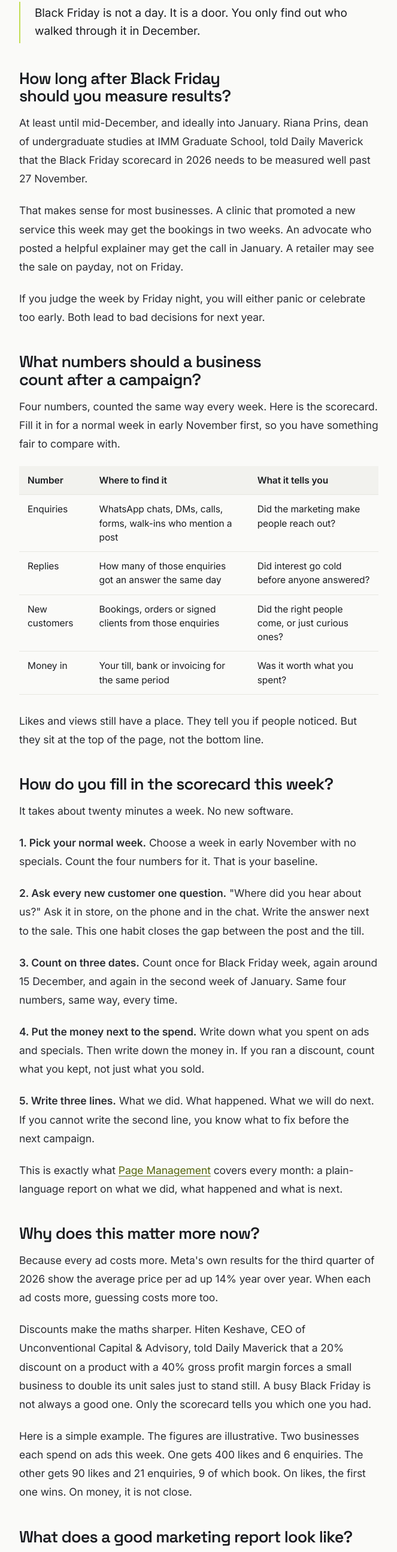
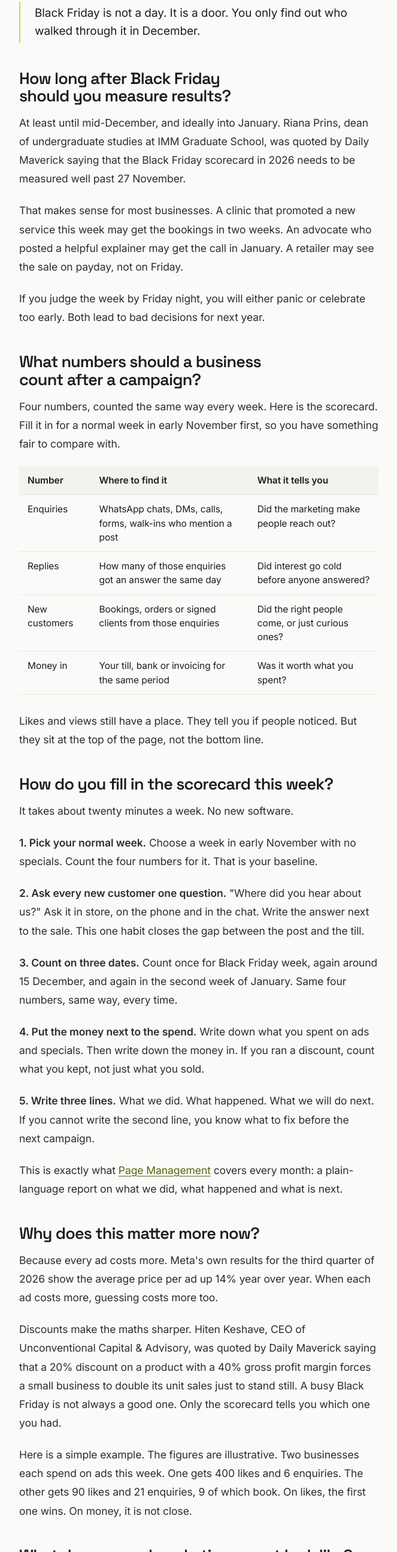
Before and after one commit to litsitsosibolla-boop/novapex, a plain HTML site: page blog/black-friday-scorecard/index.html in a window 1280 px wide. Shown: the part 1593-4180 px from the top of the page at 60% size, without its empty margins (308-971 px from the left). Drawn offline with Linux system fonts and the light colour scheme; a script that the page names is missing.

Commit message:
Draft: attribute quotes as quoted by Daily Maverick
Co-Authored-By: Claude Opus 5.5 <noreply@anthropic.com>
Claude-Session: https://claude.ai/code/session_012Dja7BHyJ7owAqMWshL5ub

```diff
--- a/blog/black-friday-scorecard/index.html
+++ b/blog/black-friday-scorecard/index.html
@@ -83,7 +83,7 @@
 
 <h2>How long after Black Friday should you measure results?</h2>
 
-<p>At least until mid-December, and ideally into January. Riana Prins, dean of undergraduate studies at IMM Graduate School, told Daily Maverick that the Black Friday scorecard in 2026 needs to be measured well past 27 November.</p>
+<p>At least until mid-December, and ideally into January. Riana Prins, dean of undergraduate studies at IMM Graduate School, was quoted by Daily Maverick saying that the Black Friday scorecard in 2026 needs to be measured well past 27 November.</p>
 
 <p>That makes sense for most businesses. A clinic that promoted a new service this week may get the bookings in two weeks. An advocate who posted a helpful explainer may get the call in January. A retailer may see the sale on payday, not on Friday.</p>
 
@@ -127,7 +127,7 @@
 
 <p>Because every ad costs more. Meta's own results for the third quarter of 2026 show the average price per ad up 14% year over year. When each ad costs more, guessing costs more too.</p>
 
-<p>Discounts make the maths sharper. Hiten Keshave, CEO of Unconventional Capital &amp; Advisory, told Daily Maverick that a 20% discount on a product with a 40% gross profit margin forces a small business to double its unit sales just to stand still. A busy Black Friday is not always a good one. Only the scorecard tells you which one you had.</p>
+<p>Discounts make the maths sharper. Hiten Keshave, CEO of Unconventional Capital &amp; Advisory, was quoted by Daily Maverick saying that a 20% discount on a product with a 40% gross profit margin forces a small business to double its unit sales just to stand still. A busy Black Friday is not always a good one. Only the scorecard tells you which one you had.</p>
 
 <p>Here is a simple example. The figures are illustrative. Two businesses each spend on ads this week. One gets 400 likes and 6 enquiries. The other gets 90 likes and 21 enquiries, 9 of which book. On likes, the first one wins. On money, it is not close.</p>
 
```
